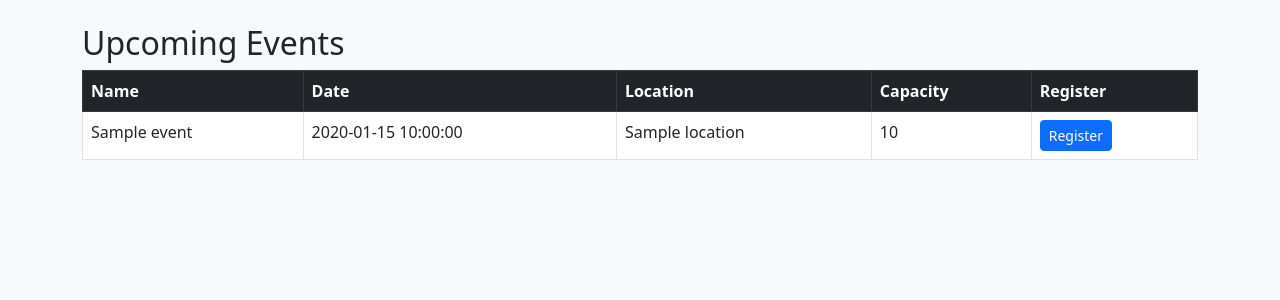
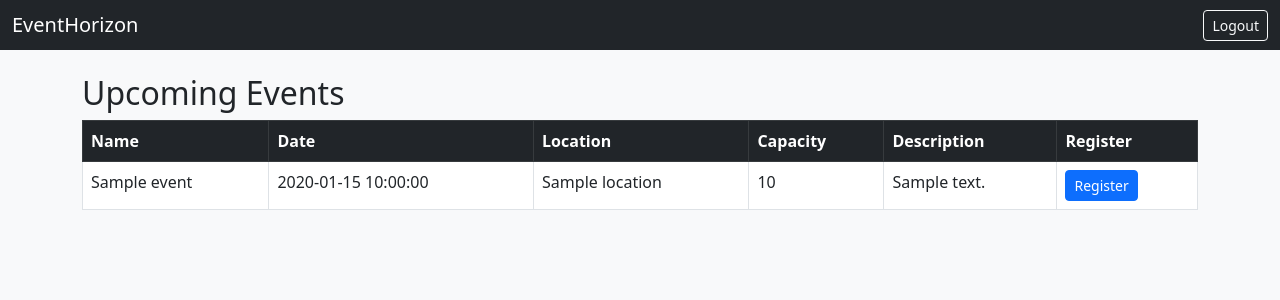
Before and after one commit to frhnahnr/eventportal, a Flask app: template templates/attendee_dashboard.html in a window 1280 px wide. Shown: the top 300 px of the page. Run offline with Flask 3, Linux system fonts and the light colour scheme; the template is opened without the code that fills it: most values are stand-ins (such as "Sample title", 1, 10 or a date in 2020).

Commit message:
Update attendee_dashboard.html

```diff
--- a/templates/attendee_dashboard.html
+++ b/templates/attendee_dashboard.html
@@ -1,16 +1,33 @@
 <!DOCTYPE html>
 <html>
 <head>
-    <title>Attendee Dashboard</title>
+    <title>Attendee Dashboard | EventHorizon</title>
     <link href="https://cdn.jsdelivr.net/npm/bootstrap@5.3.0/dist/css/bootstrap.min.css" rel="stylesheet">
 </head>
 <body class="bg-light">
+
+<!-- Navbar -->
+<nav class="navbar navbar-dark bg-dark">
+    <div class="container-fluid d-flex justify-content-between align-items-center">
+        <span class="navbar-brand mb-0 h1">EventHorizon</span>
+        <form action="/logout" method="post" style="margin: 0;">
+            <button type="submit" class="btn btn-outline-light btn-sm">Logout</button>
+        </form>
+    </div>
+</nav>
+
+<!-- Event Table -->
 <div class="container mt-4">
     <h2>Upcoming Events</h2>
     <table class="table table-bordered">
         <thead class="table-dark">
         <tr>
-            <th>Name</th><th>Date</th><th>Location</th><th>Capacity</th><th>Register</th>
+            <th>Name</th>
+            <th>Date</th>
+            <th>Location</th>
+            <th>Capacity</th>
+            <th>Description</th>
+            <th>Register</th>
         </tr>
         </thead>
         <tbody>
@@ -20,11 +37,13 @@
                 <td>{{ event.Date }}</td>
                 <td>{{ event.Location }}</td>
                 <td>{{ event.Capacity }}</td>
+                <td>{{ event.Description }}</td>
                 <td><a href="/attendee/register/{{ event.EventID }}" class="btn btn-primary btn-sm">Register</a></td>
             </tr>
         {% endfor %}
         </tbody>
     </table>
 </div>
+
 </body>
 </html>
```
